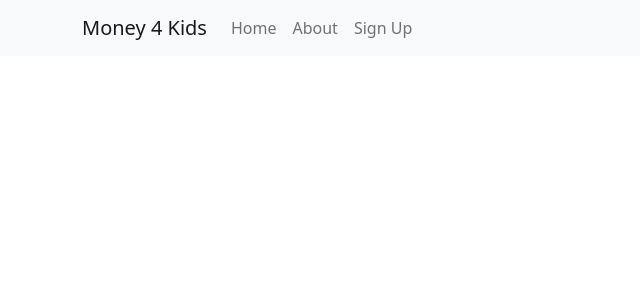
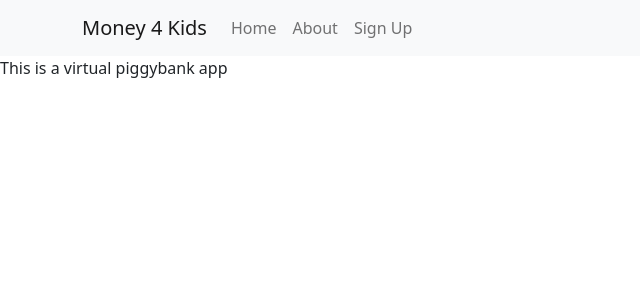
Before and after one commit to verdetea22/cs555MoneyForKids2022Fall, a React (Create React App) app: page /Modules in a window 1280 px wide. Shown: the top 300 px of the page, without its empty margins (0-640 px from the left). Built offline with nearby package versions, Linux system fonts and the light colour scheme.

Commit message:
added modules page

```diff
--- a/src/App.js
+++ b/src/App.js
@@ -5,6 +5,7 @@ import About from "./pages/about/About";
 import SignUp from "./pages/signup/SignUp";
 import Header from "./components/Header/Header";
 import Login from "./pages/login/Login";
+import ModulesDashboard from "./pages/moduleDashboard/modulesDashboard";
 
 function App() {
   return (
@@ -15,6 +16,7 @@ function App() {
         <Route path="/About" element={<About />} />{" "}
         <Route path="/Signup" element={<SignUp />} />{" "}
         <Route path="/Login" element={<Login />} />{" "}
+        <Route path="/Modules" element={<ModulesDashboard />} />{" "}
       </Routes>{" "}
     </BrowserRouter>
   );
--- /dev/null
+++ b/src/pages/moduleDashboard/modulesDashboard.jsx
@@ -0,0 +1,8 @@
+import React from "react";
+import { Image } from "react-bootstrap";
+
+function ModulesDashboard() {
+  return <div> This is a virtual piggybank app </div>;
+}
+
+export default ModulesDashboard;
```
Also changed, not shown: src/pages/moduleDashboard/modules.css (added).
